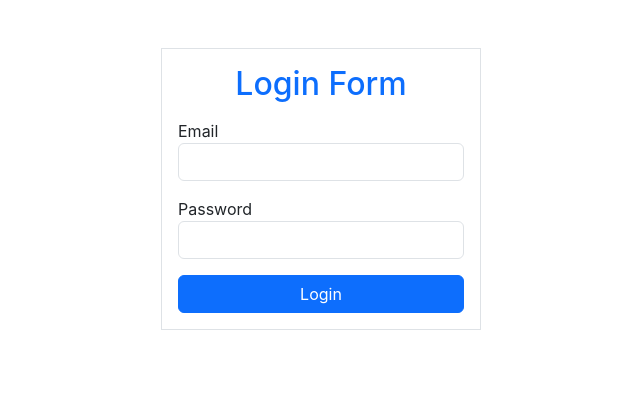
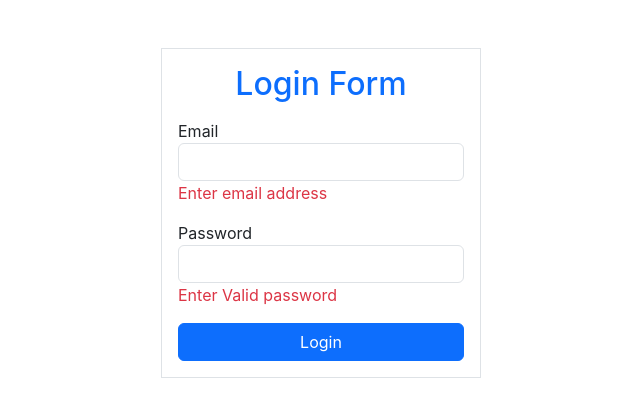
Before and after one commit to neeratimounika/use_memo, a React (Create React App) app: page / in a window 1280 px wide. Both pictures are taken after a click on the button "Login". Shown: the top 416 px of the page, without its empty margins (319-959 px from the left). Built offline with nearby package versions, Linux system fonts and the light colour scheme.

Commit message:
from full_form

```diff
--- a/src/App.js
+++ b/src/App.js
@@ -1,35 +1,76 @@
-import React, { useRef, useState } from 'react'
+import React,{useState} from 'react'
 
 const App = () => {
-    const [email,setEmail]=useState('');
+
+
+  const [email,setEmail] = useState('');
   // const[password,setPassword]=useState('');
-    const pwd = useRef();
+  const [password,setPassword] = useState('');
 
-  return (
+  const [errors,setErrors] = useState({
+    email:'',
+    password:''
+  })
+
+  const emailPattern = /^[a-zA-Z0-9,_%+-]+@[a-zA-Z0-9,-]+\.[a-zA-Z]{2,}$/;
+
+
+  function handleSubmit(){
+
+    if(email.trim()===''){
+      setErrors((errors)=>({...errors,email:'Enter email address'}))
+    }
+
+    else if(!emailPattern.test(email)){
+      setErrors((errors)=>({...errors,email:'Enter Valid email address'}))
+
+    }
+    else{
+      setErrors((errors)=>({...errors,email:''}))
+    }
+
+    if(password.trim()===''){
+      setErrors((errors)=>({...errors,password:'Enter Valid password'}))
+    }
+
+    else if(password.trim().length<8){
+      setErrors((errors)=>({...errors,password:'Password min8 characters'}))
+
+
+    }
+    else{
+      setErrors({...errors,password:''})
+    }
+
+  }
+
+   return(
     <>
 <div className='border w-25 mt-5 m-auto p-3'>
 <h2 className='text-primary text-center'>Login Form </h2>
   <div className='mt-3'>
   <label>Email</label>
         <input type='email' className='form-control' value={email}
-            onChange={(e)=>{setEmail(e.target.value)}}/>
+        onChange={(e)=>{setEmail(e.target.value)}}
+        />
+          {errors.email&& <span className='text-danger'>{errors.email}</span>}
+        </div>
+
+
+<div className='mt-3'>
+<label>Password</label>
+<input type='password' className='form-control' value={password}
+onChange={(e)=>{setPassword(e.target.value)}}/>
+  {errors.password&& <span className='text-danger'>{errors.password}</span>}
 </div>
 
 <div className='mt-3'>
-            <label>Password</label>
-            <input type='password' className='form-control' ref={pwd}
-            />
-        </div>
-
-        <div className='mt-3'>
-            <button className='btn btn-primary w-100' onClick={()=>{
-              console.log('password:',pwd.current.value)
-
-            }}>Login</button>
+        <button className='btn btn-primary w-100' onClick={handleSubmit}>Login</button>
     </div>
 
   </div>
 </>
+
    )
 }
 
--- a/src/components/About.js
+++ b/src/components/About.js
@@ -1,9 +1,10 @@
+
   import React from 'react'
 
   const About = () => {
     return (
       <div>
-      <h1>About Page</h1>
+        <h1>About</h1>
       </div>
     )
   }
```
Lines whose indentation alone changed are shown as unchanged.
